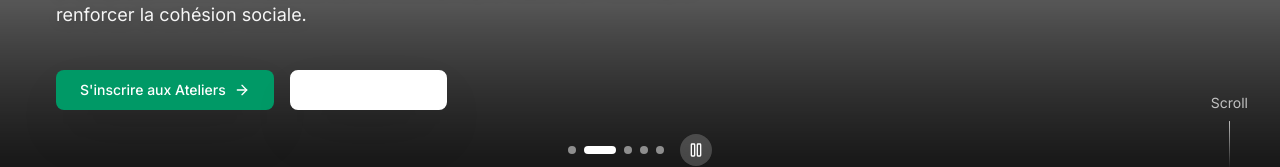
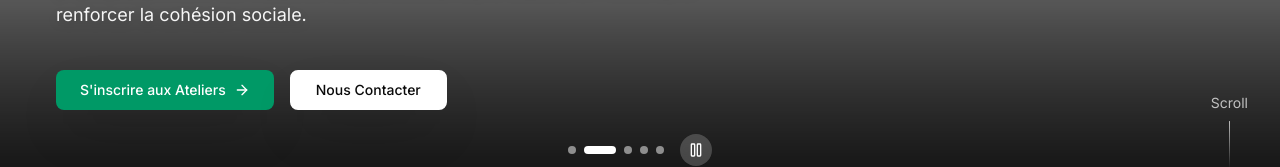
Before and after one commit to patrick26-Developer/international-health-exhibition-platform, a Next.js app: page /public/programs/sport-health in a window 1280 px wide. Shown: the part 584-751 px from the top of the page. Built offline with nearby package versions, Linux system fonts and the light colour scheme.

Commit message:
fix: Update button styles on Nutrition and Sport & Health pages for improved visibility

```diff
--- a/app/public/programs/nutrition/page.tsx
+++ b/app/public/programs/nutrition/page.tsx
@@ -672,7 +672,7 @@ export default function NutritionPage() {
                   </Link>
                 </Button>
 
-                <Button size="lg" variant="outline" className="border-2 border-white text-white hover:bg-white/20 backdrop-blur-sm shadow-2xl transition-all duration-300 hover:scale-105">
+                <Button size="lg" variant="outline" className="border-2 border-white hover:bg-white/20 backdrop-blur-sm shadow-2xl transition-all duration-300 hover:scale-105">
                   <Link href="/public/contact">
                     {language === 'fr' ? 'En savoir plus' : 'Learn more'}
                   </Link>
@@ -898,7 +898,7 @@ export default function NutritionPage() {
             </Link>
           </Button>
 
-          <Button size="lg" variant="outline" className="text-white border-white hover:bg-white/10 shadow-lg">
+          <Button size="lg" variant="outline" className=" text-emerald-700 border-white hover:bg-white/10 shadow-lg">
             <Link href="/public/contact" className="flex items-center">
               {language === 'fr' ? 'Organiser une Session' : 'Organize a Session'}
             </Link>
--- a/app/public/programs/sport-health/page.tsx
+++ b/app/public/programs/sport-health/page.tsx
@@ -367,7 +367,7 @@ export default function SportHealthPage() {
                   </Link>
                 </Button>
 
-                <Button size="lg" variant="outline" className="border-2 border-white text-white hover:bg-white/20 backdrop-blur-sm shadow-2xl transition-all duration-300 hover:scale-105">
+                <Button size="lg" variant="outline" className="border-2 border-white  hover:bg-white/20 backdrop-blur-sm shadow-2xl transition-all duration-300 hover:scale-105">
                   <Link href="/public/contact">
                     {language === 'fr' ? 'Nous Contacter' : 'Contact Us'}
                   </Link>
@@ -558,7 +558,7 @@ export default function SportHealthPage() {
                 </Link>
               </Button>
 
-              <Button size="lg" variant="outline" className="text-white border-white hover:bg-white/10 shadow-lg">
+              <Button size="lg" variant="outline" className="text-emerald-700 border-white hover:bg-white/10 shadow-lg">
                 <Link href="/public/contact" className="flex items-center">
                   {language === 'fr' ? 'Organiser une Session' : 'Organize a Session'}
                 </Link>
```
